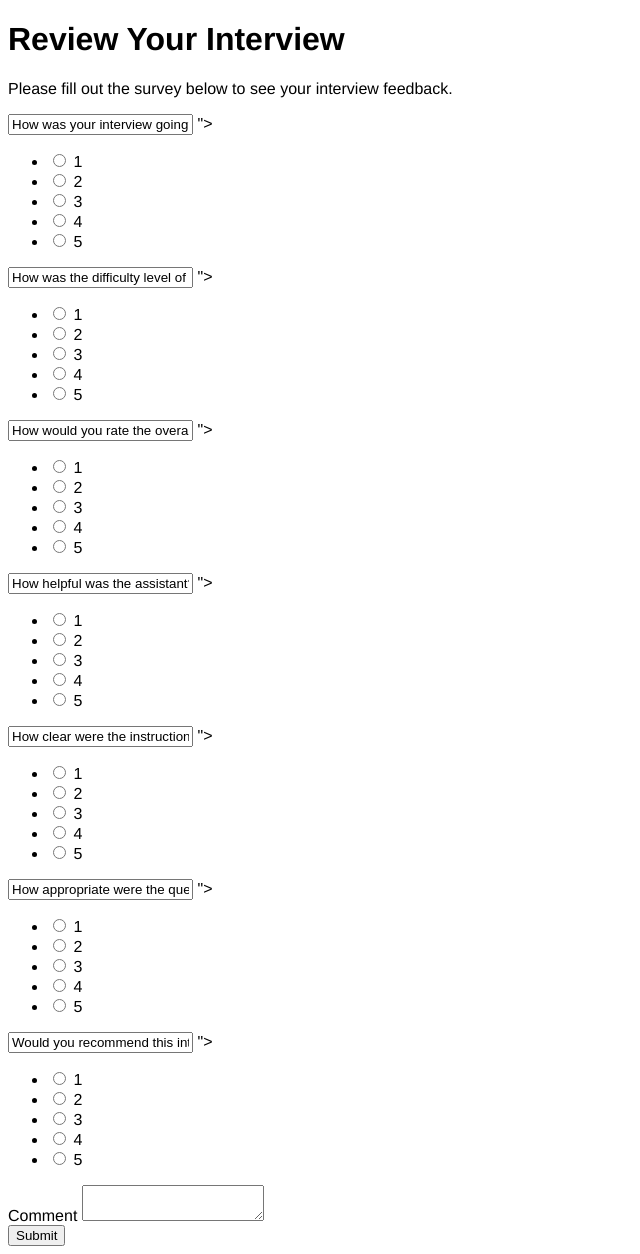
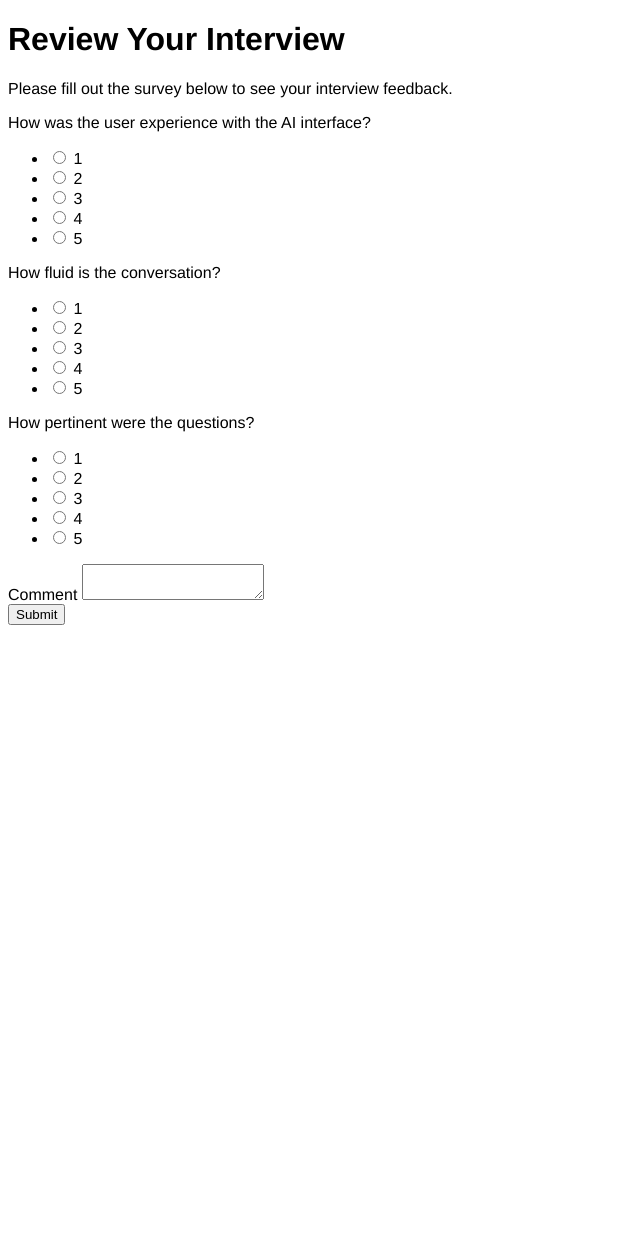
Before and after one commit to sidneygolstein/tunz.ai, a Flask app: page /applicant_review/1 in a window 1280 px wide. Shown: the whole page, without its empty margins (0-640 px from the left). After the commit the page ends 625 px from the top, so only its background shows below. Run offline with Flask 3, Linux system fonts and the light colour scheme.

Commit message:
New API methods for applicant reviews. The survey displays well and is customizable as desired

```diff
--- a/app/forms.py
+++ b/app/forms.py
@@ -3,7 +3,6 @@ from wtforms import Form, FieldList, FormField, RadioField, TextAreaField, Submi
 from wtforms.validators import DataRequired
 
 class RatingForm(Form):
-    text = StringField('Question', render_kw={'readonly': True})
     rating = RadioField('Rating', choices=[(str(i), str(i)) for i in range(1, 6)], validators=[DataRequired()])
 
 class ReviewForm(FlaskForm):
--- a/app/main/routes.py
+++ b/app/main/routes.py
@@ -20,7 +20,7 @@ def create_or_load_session():
 
 @main.route('/')
 def home():
-    return render_template('hr/home.html')
+    return render_template('hr/hr_homepage.html')
 
 @main.route('/create_interview', methods=['POST'])
 def create_interview():
@@ -176,19 +176,14 @@ def chat():
 def applicant_review(session_id):
     form = ReviewForm()
     questions = [
-        "How was your interview going?",
-        "How was the difficulty level of the questions?",
-        "How would you rate the overall experience?",
-        "How helpful was the assistant?",
-        "How clear were the instructions?",
-        "How appropriate were the questions?",
-        "Would you recommend this interview process?"
+        "How was the user experience with the AI interface?",
+        "How fluid is the conversation?",
+        "How pertinent were the questions?",
     ]
 
     if not form.questions.entries:
         for question_text in questions:
             question_form = RatingForm()
-            question_form.text.data = question_text
             form.questions.append_entry(question_form)
 
     if form.validate_on_submit():
@@ -199,9 +194,9 @@ def applicant_review(session_id):
         db.session.add(review)
         db.session.commit()
 
-        for question_form in form.questions.entries:
+        for idx, question_form in zip(range(len(questions)), form.questions.entries):
             question = ReviewQuestion(
-                text=question_form.text.data,
+                text=questions[idx],
                 rating=int(question_form.rating.data),
                 review_id=review.id
             )
@@ -211,7 +206,9 @@ def applicant_review(session_id):
         flash('Thank you for your feedback!', 'success')
         return redirect(url_for('main.applicant_result'))
 
-    return render_template('applicant/applicant_review.html', form=form, session_id=session_id)
+    return render_template('applicant/applicant_review.html', form=form, session_id=session_id, questions=questions)
+
+
 
 @main.route('/applicant_result', methods=['GET'])
 def applicant_result():
--- a/app/templates/applicant/applicant_review.html
+++ b/app/templates/applicant/applicant_review.html
@@ -10,13 +10,10 @@
     <p>Please fill out the survey below to see your interview feedback.</p>
     <form method="POST" action="{{ url_for('main.applicant_review', session_id=session_id) }}">
         {{ form.hidden_tag() }}
-        {% for question in form.questions %}
+        {% for idx in range(questions|length) %}
             <div>
-                <label>{{ question.text.data }}</label>  <!-- Display question text -->
-                {{ question.text(class_="form-control", type="hidden") }}
-                <div>
-                    {{ question.rating(class_="form-control") }}
-                </div>
+                <label>{{ questions[idx] }}</label><br>
+                {{ form.questions[idx].rating(class_="form-control") }}
             </div>
         {% endfor %}
         <div>
```
Also changed, not shown: app/api/routes.py (+14 -2 lines), app/templates/hr/hr_homepage.html (renamed from app/templates/hr/home.html).
